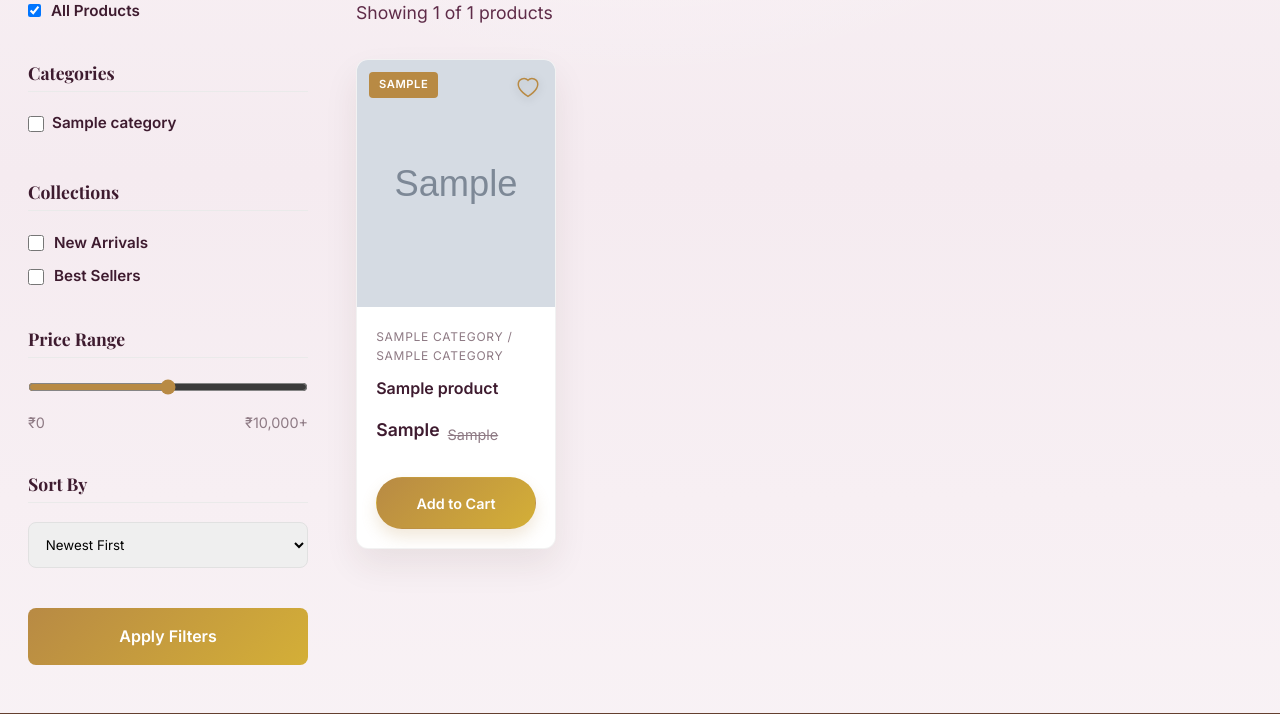
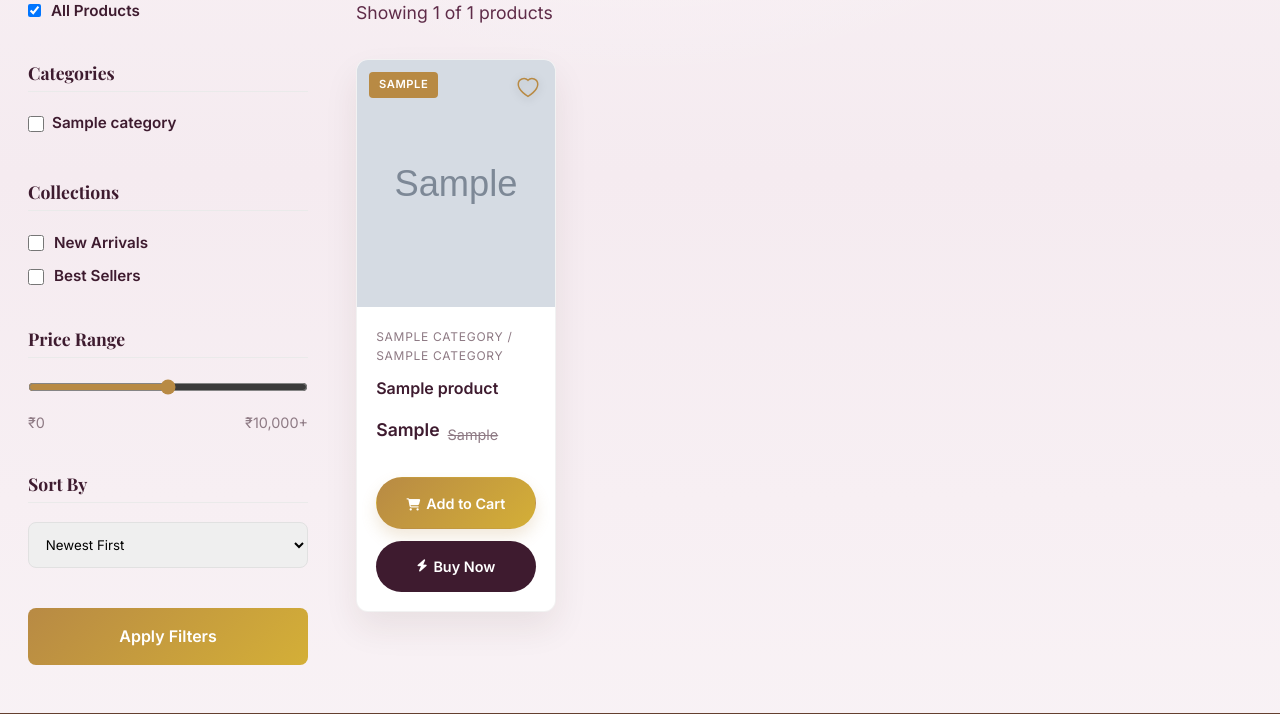
Before and after one commit to mynexasolutions-spec/dadson, a Flask app: page /shop in a window 1280 px wide. Shown: the part 624-1338 px from the top of the page. Run offline with Flask 3, Linux system fonts and the light colour scheme; tables that the repository leaves empty hold one stand-in row (values such as "Sample post"); grey boxes marked "Sample" are stand-in pictures; parts of the project's set-up code (start-up, migrations or seed data) failed here and were passed over.

Commit message:
Added buy now button in the products cards

```diff
--- a/static/css/styles.css
+++ b/static/css/styles.css
@@ -2339,7 +2339,34 @@ section:nth-of-type(even) {
     box-shadow: 0 12px 20px rgba(184, 138, 68, 0.25) !important;
 }
 
-
+.product-buy-now-btn {
+    width: 100%;
+    padding: 0.85rem;
+    background: var(--crimson-dark);
+    color: #fff;
+    border: none;
+    font-weight: 600;
+    font-size: 0.9rem;
+    border-radius: 999px;
+    cursor: pointer;
+    margin-top: 0.5rem;
+    transition: transform var(--transition), box-shadow var(--transition), background var(--transition);
+    display: flex;
+    align-items: center;
+    justify-content: center;
+}
+
+.product-buy-now-btn:hover {
+    background: #5a2745;
+    transform: translateY(-2px);
+    box-shadow: 0 10px 20px rgba(62, 27, 47, 0.3);
+}
+
+.product-buy-now-btn:disabled {
+    opacity: 0.65;
+    cursor: not-allowed;
+    transform: none;
+}
 
 /* Card Mobile styling */
 @media (max-width: 768px) {
@@ -2380,9 +2407,17 @@ section:nth-of-type(even) {
         border-radius: 999px;
         margin-top: auto !important;
         width: 100% !important;
-        display: block !important;
-        text-align: center !important;
+        display: flex !important;
+        align-items: center !important;
+        justify-content: center !important;
         border: 1px solid transparent !important;
+    }
+
+    .product-buy-now-btn {
+        padding: 0.7rem;
+        font-size: 0.82rem;
+        width: 100%;
+        margin-top: 0.4rem;
     }
 }
 
--- a/static/js/script.js
+++ b/static/js/script.js
@@ -82,6 +82,45 @@ document.addEventListener('click', function(e) {
             });
         }
     }
+});
+
+// ==================== BUY NOW ====================
+document.addEventListener('click', function(e) {
+    var btn = e.target.closest('.buy-now-ajax');
+    if (!btn) return;
+    e.preventDefault();
+
+    var productId = btn.getAttribute('data-id');
+    if (!productId) return;
+
+    var originalHTML = btn.innerHTML;
+    btn.disabled = true;
+    btn.innerHTML = '<i class="fas fa-spinner fa-spin" style="margin-right:6px;font-size:0.85em;"></i>Please wait...';
+
+    fetch('/add-to-cart/' + productId, {
+        method: 'POST',
+        headers: { 'X-Requested-With': 'XMLHttpRequest' }
+    })
+    .then(function(res) { return res.json(); })
+    .then(function(data) {
+        if (data.success) {
+            // Update cart badge then go straight to checkout
+            var badge = document.getElementById('cartBadge') || document.querySelector('.cart-count');
+            if (badge) badge.textContent = data.cart_count;
+            window.location.href = '/checkout';
+        } else if (data.redirect) {
+            // Variable product — needs variant selection on product page
+            window.location.href = data.redirect;
+        } else {
+            alert(data.message || 'Could not process. Please try again.');
+            btn.innerHTML = originalHTML;
+            btn.disabled = false;
+        }
+    })
+    .catch(function() {
+        btn.innerHTML = originalHTML;
+        btn.disabled = false;
+    });
 });
 
 // ==================== WISHLIST MANAGEMENT ====================
--- a/templates/macros.html
+++ b/templates/macros.html
@@ -95,7 +95,12 @@
             {% endif %}
         </div>
         {% endif %}
-        <button class="product-add-btn add-to-cart-ajax" data-id="{{ product.id }}">Add to Cart</button>
+        <button class="product-add-btn add-to-cart-ajax" data-id="{{ product.id }}">
+            <i class="fas fa-shopping-cart" style="margin-right:6px;font-size:0.85em;"></i>Add to Cart
+        </button>
+        <button class="product-buy-now-btn buy-now-ajax" data-id="{{ product.id }}">
+            <i class="fas fa-bolt" style="margin-right:6px;font-size:0.85em;"></i>Buy Now
+        </button>
     </div>
 </div>
 {% endmacro %}
```
Also changed, not shown: templates/shop.html (+16 -6 lines).
